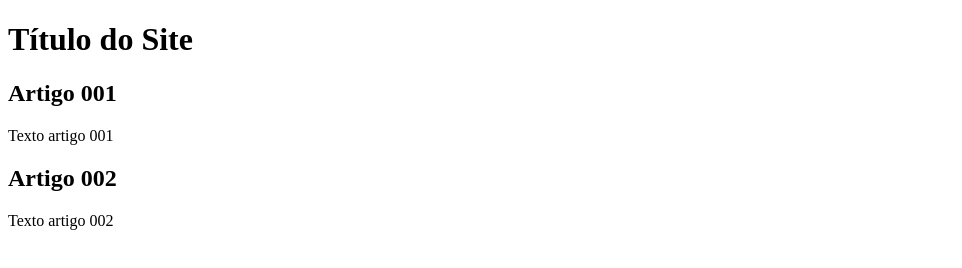
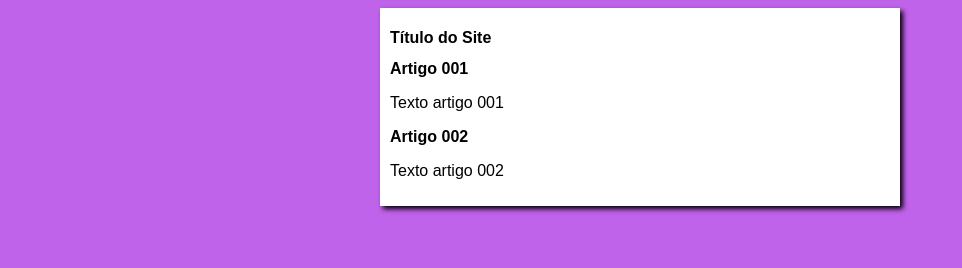
Before and after one commit to CarlaBBLonghi/projeto_site, a plain HTML site: page index.html in a window 1280 px wide. Shown: the whole page, without its empty margins (0-962 px from the left). Drawn offline with Linux system fonts and the light colour scheme.

Commit message:
iniciei o design

```diff
--- /dev/null
+++ b/estilos/style.css
@@ -0,0 +1,16 @@
+*{
+    font-family: Arial, Helvetica, sans-serif;
+    font-size: 16px;
+}
+
+body{
+    background-color: #c063eb;
+}
+
+main{
+    background-color: white;
+    width: 500px;
+    margin: 0 auto;
+    padding: 10px;
+    box-shadow: 3px 3px 5px #000;
+}
--- a/index.html
+++ b/index.html
@@ -4,7 +4,9 @@
     <meta charset="UTF-8" />
     <meta name="viewport" content="width=device-width, initial-scale=1.0" />
     <title>Título do Site</title>
-  </head>
+<link rel="stylesheet" href="estilos/style.css" />
+
+</head>
   <body>
     <main>
       <header>
```
